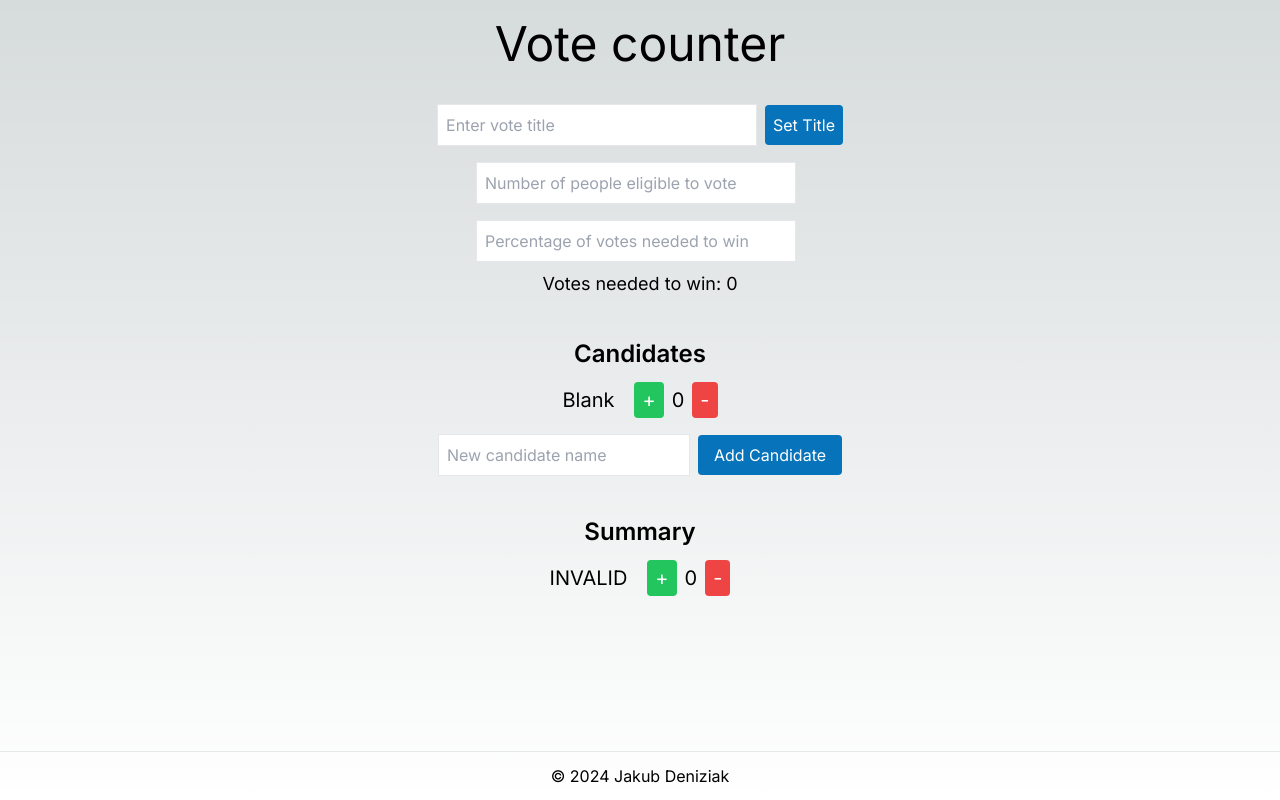
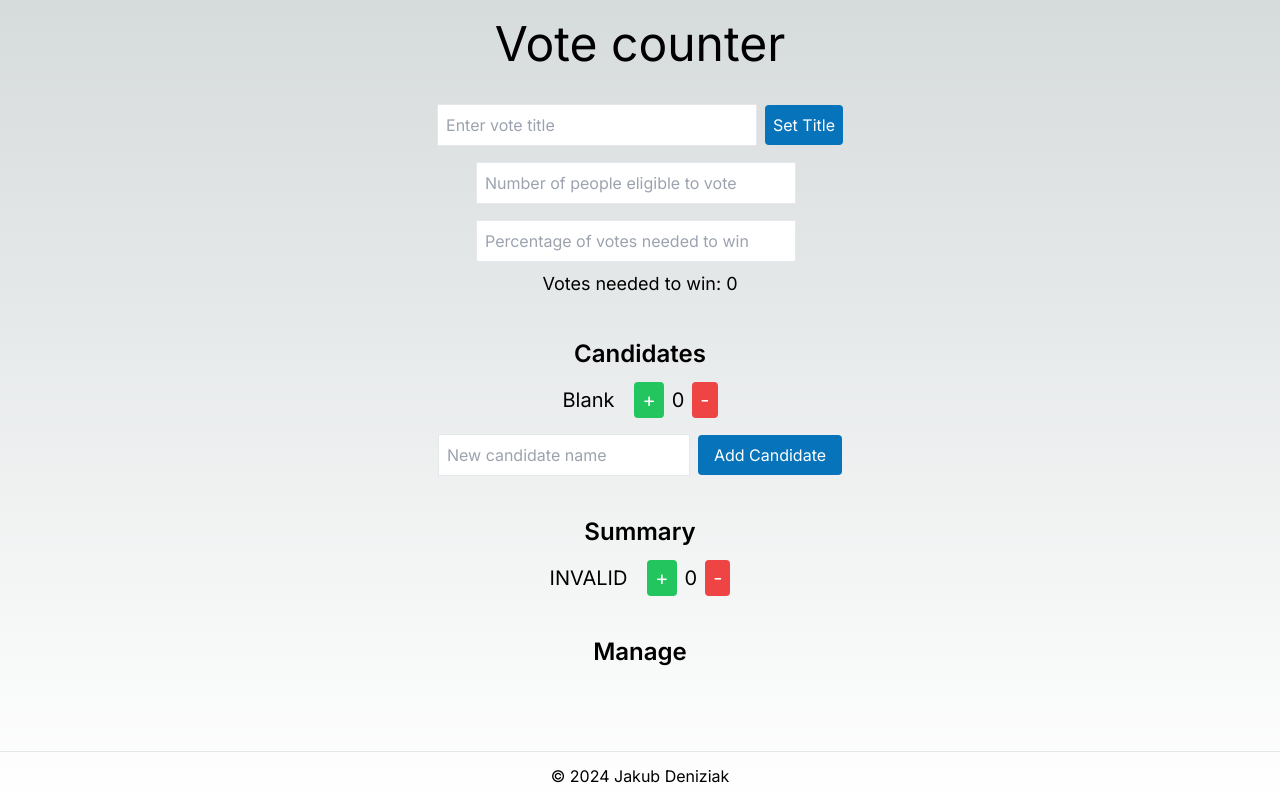
Before and after one commit to jakubdeniziak/vote-counter, a Next.js app: page / in a window 1280 px wide. Built offline with nearby package versions, Linux system fonts and the light colour scheme.

Commit message:
Add section for vote management

```diff
--- /dev/null
+++ b/src/app/components/ManageVote.jsx
@@ -0,0 +1,9 @@
+const ManageVote = () => {
+    return (
+        <section className="mt-10">
+            <h2 className="text-2xl font-semibold mb-3">Manage</h2>
+        </section>
+    )
+}
+
+export default ManageVote;
--- a/src/app/page.tsx
+++ b/src/app/page.tsx
@@ -5,6 +5,7 @@ import Header from "./components/Header";
 import VoteSetup from "./components/VoteSetup";
 import Candidates from "./components/Candidates";
 import VoteSummary from "./components/VoteSummary";
+import ManageVote from "./components/ManageVote";
 import Footer from "./components/Footer";
 
 export default function Home() {
@@ -17,6 +18,7 @@ export default function Home() {
         <VoteSetup voteTitle={voteTitle} setVoteTitle={setVoteTitle} />
         <Candidates />
         <VoteSummary />
+        <ManageVote />
       </main>
       <Footer />
     </div>
```
